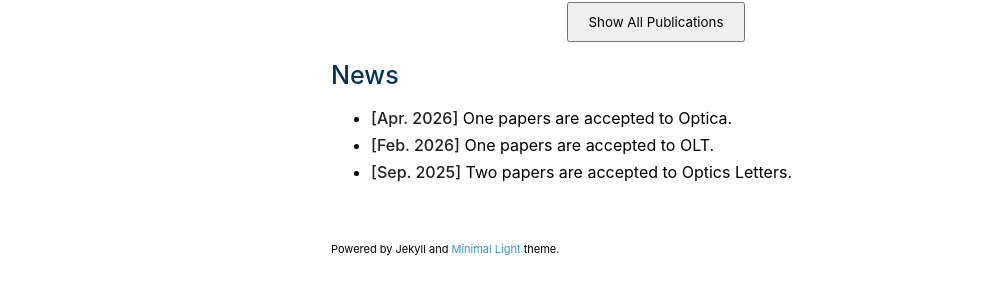
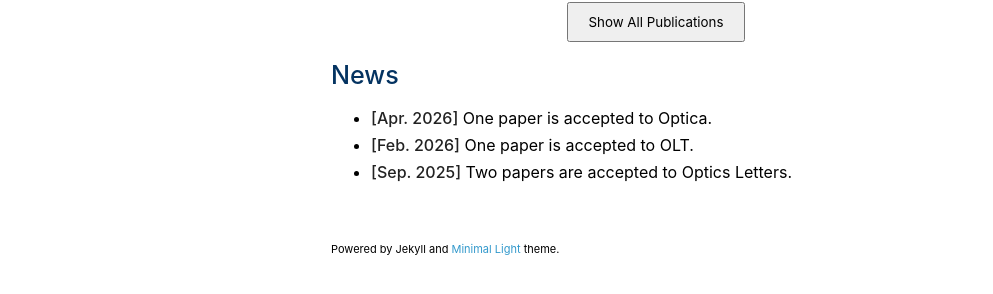
Before and after one commit to shu0x0y/shu0x0y.github.io, a Jekyll site: the page built from index.md, in a window 1280 px wide and 981 px high. Shown: the part 650-944 px from the top of the window, without its empty margins (139-1132 px from the left). Built offline with Jekyll 4.4.1, drawn with Linux system fonts in a browser that asks for light colours; a style sheet for code colours, icons or effects is not loaded; our own code applies the rules of GitHub Pages for plain Markdown files.

Commit message:
Update news.md

```diff
--- a/_includes/news.md
+++ b/_includes/news.md
@@ -1,5 +1,5 @@
 ## News
 
-- **[Apr. 2026]** One papers are accepted to Optica.
-- **[Feb. 2026]** One papers are accepted to OLT.
+- **[Apr. 2026]** One paper is accepted to Optica.
+- **[Feb. 2026]** One paper is accepted to OLT.
 - **[Sep. 2025]** Two papers are accepted to Optics Letters.
```
